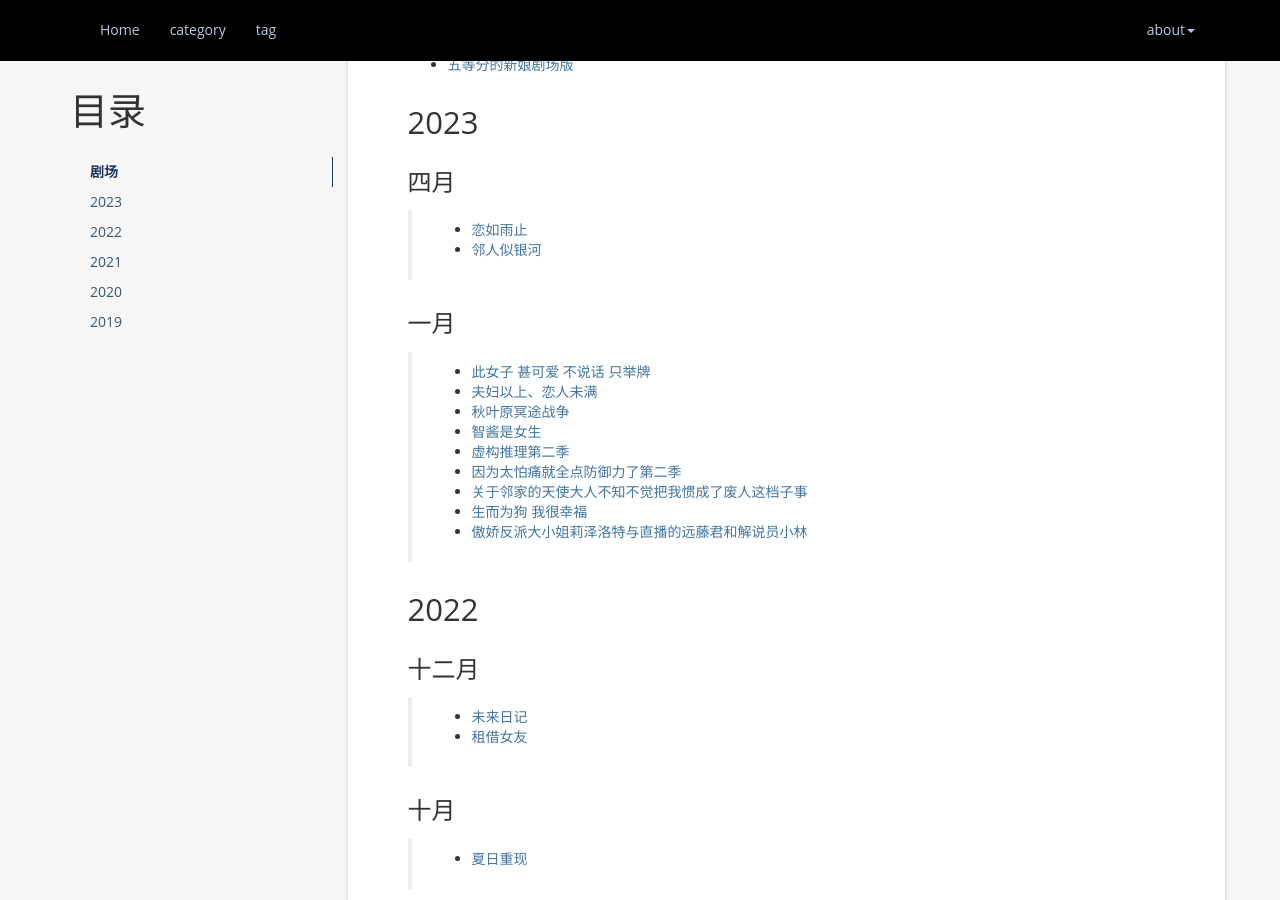
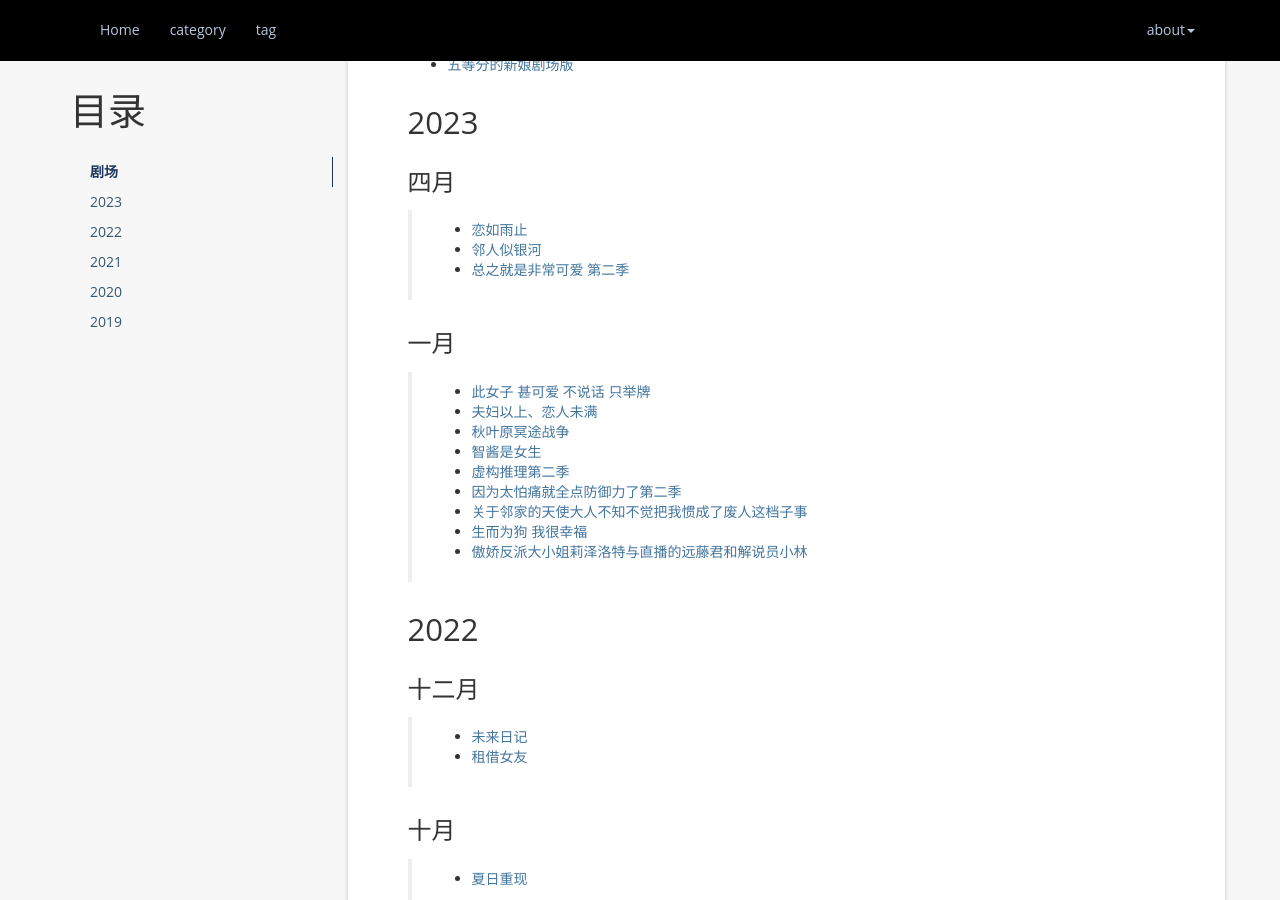
Before and after one commit to atgtahub/atgtahub.github.io, a Jekyll site: the page built from about/bangumi.md, in a window 1280 px wide and 900 px high, scrolled down 679 px. Built offline with Jekyll 4.4.1, drawn with Linux system fonts in a browser that asks for light colours; a script that is not in the unit is left out; comment, search, counter and statistics services are not loaded.

Commit message:
refactor(about): bangumi.md

```diff
--- a/about/bangumi.md
+++ b/about/bangumi.md
@@ -30,6 +30,7 @@ permalink: /bangumi
 
 > + <a href="https://www.yhpdm.com/showp/18092.html" target="_blank">恋如雨止</a>
 > + <a href="https://www.agemys.net/detail/20230076" target="_blank">邻人似银河</a>
+> + <a href="https://www.agemys.net/detail/20220087" target="_blank">总之就是非常可爱 第二季</a>
 
 ### 一月
 
```
